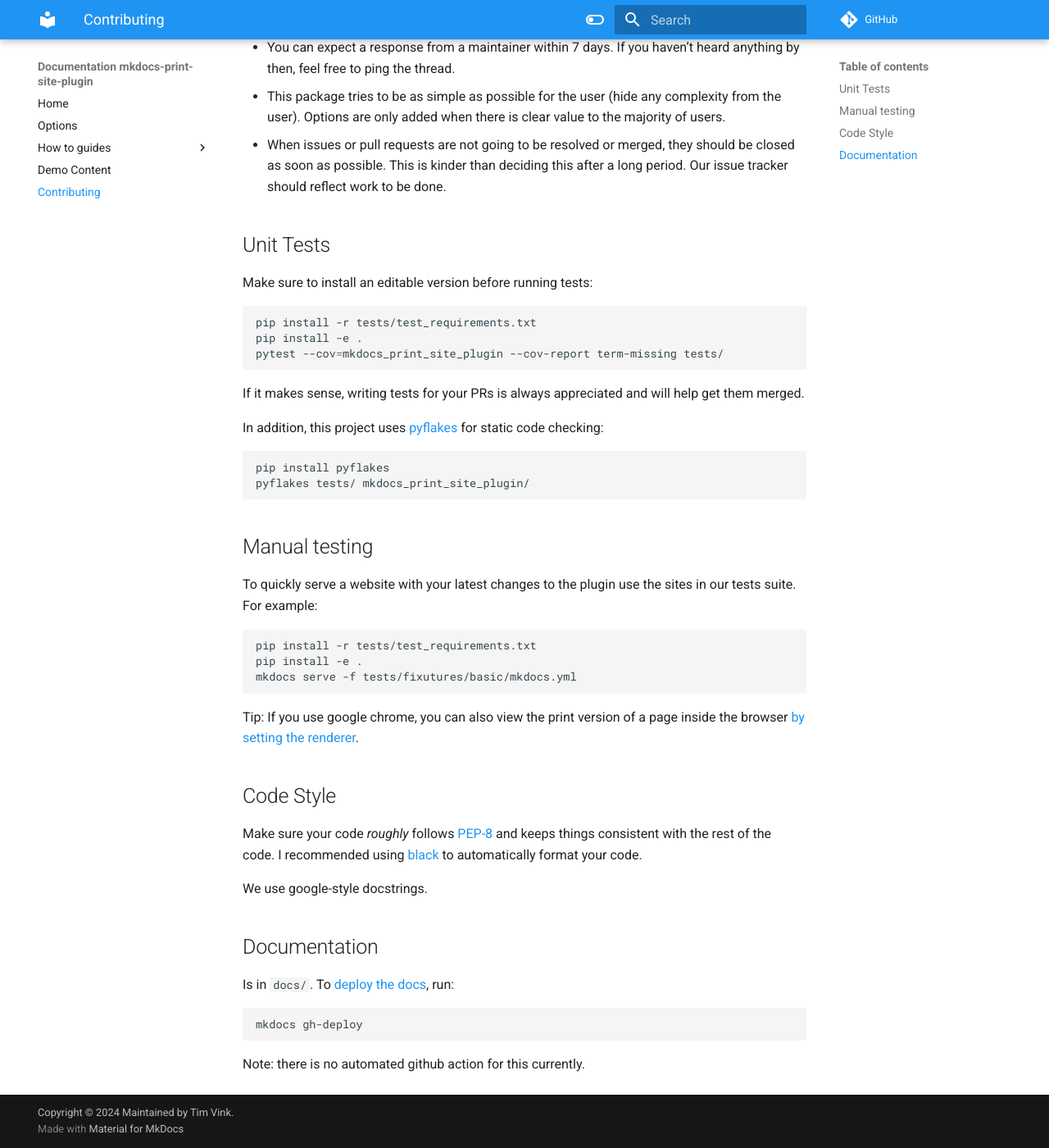
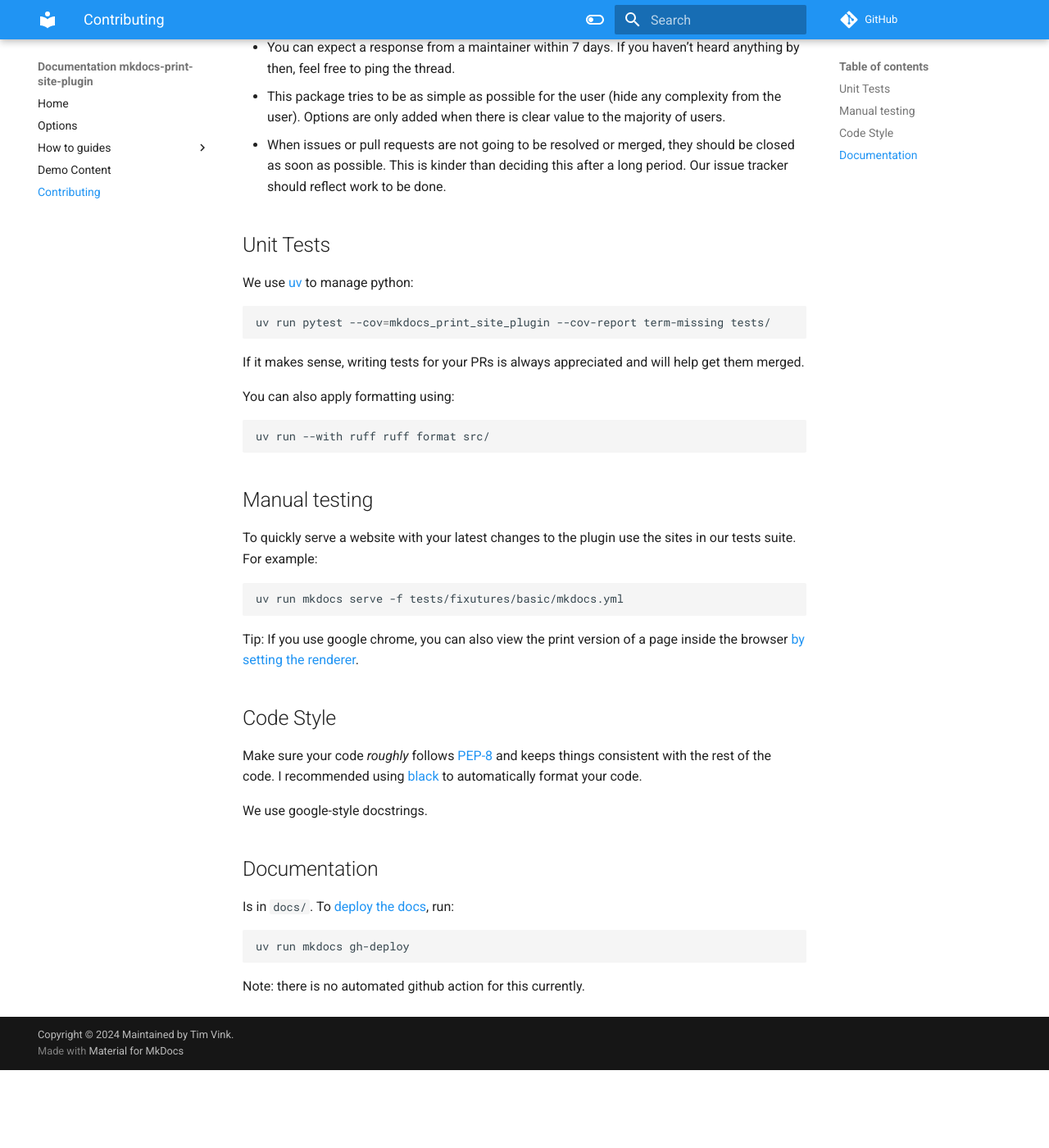
Before and after one commit to timvink/mkdocs-print-site-plugin, an MkDocs documentation site: the page built from docs/contributing.md, in a window 1280 px wide and 1400 px high, scrolled down 235 px. Shown: the whole window at 82% size. Built offline with MkDocs 1.6.1 and Material for MkDocs 9.7.7, drawn with Linux system fonts in a browser that asks for light colours; a script that is not in the unit is left out; comment, search, counter and statistics services are not loaded; after the commit the page ends 1540 px from its top, so only the background shows below that.

Commit message:
ruff format codebase

````diff
--- a/docs/contributing.md
+++ b/docs/contributing.md
@@ -9,21 +9,18 @@ Thanks for considering to contribute to this project! Some guidelines:
 
 ## Unit Tests
 
-Make sure to install an editable version before running tests:
+We use [uv](https://docs.astral.sh/uv/getting-started/installation/) to manage python:
 
 ```bash
-pip install -r tests/test_requirements.txt
-pip install -e .
-pytest --cov=mkdocs_print_site_plugin --cov-report term-missing tests/
+uv run pytest --cov=mkdocs_print_site_plugin --cov-report term-missing tests/
 ```
 
 If it makes sense, writing tests for your PRs is always appreciated and will help get them merged.
 
-In addition, this project uses [pyflakes](https://pypi.org/project/pyflakes/) for static code checking:
+You can also apply formatting using:
 
 ```bash
-pip install pyflakes
-pyflakes tests/ mkdocs_print_site_plugin/
+uv run --with ruff ruff format src/
 ```
 
 ## Manual testing
@@ -31,9 +28,7 @@ pyflakes tests/ mkdocs_print_site_plugin/
 To quickly serve a website with your latest changes to the plugin use the sites in our tests suite. For example:
 
 ```bash
-pip install -r tests/test_requirements.txt
-pip install -e .
-mkdocs serve -f tests/fixutures/basic/mkdocs.yml
+uv run mkdocs serve -f tests/fixutures/basic/mkdocs.yml
 ```
 
 Tip: If you use google chrome, you can also view the print version of a page inside the browser [by setting the renderer](https://www.smashingmagazine.com/2018/05/print-stylesheets-in-2018/).
@@ -49,7 +44,7 @@ We use google-style docstrings.
 Is in `docs/`. To [deploy the docs](https://www.mkdocs.org/user-guide/deploying-your-docs/), run:
 
 ```bash
-mkdocs gh-deploy
+uv run mkdocs gh-deploy
 ```
 
 Note: there is no automated github action for this currently.
--- a/pyproject.toml
+++ b/pyproject.toml
@@ -119,6 +119,7 @@ dev = [
     "mkdocs-img2fig-plugin>=0.9.3",
     "mkdocs-material>=9.6.7",
     "mkdocs-windmill>=1.0.5",
+    "mypy>=1.14.1",
     "pytest>=8.3.5",
     "pytest-cov>=5.0.0",
     "ruff>=0.9.10",
````
Also changed, not shown: .pre-commit-config.yaml (+1 -17 lines), src/mkdocs_print_site_plugin/__init__.py (line endings or trailing spaces), 6 other files.
